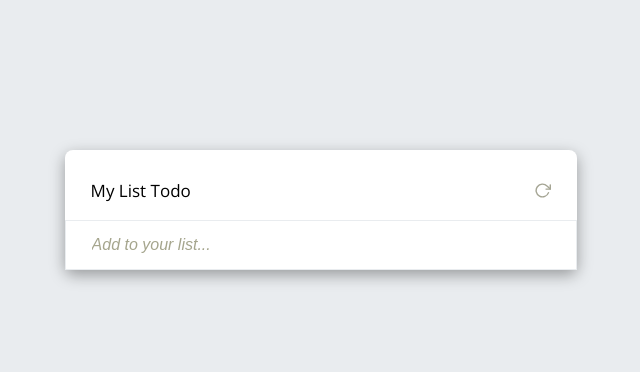
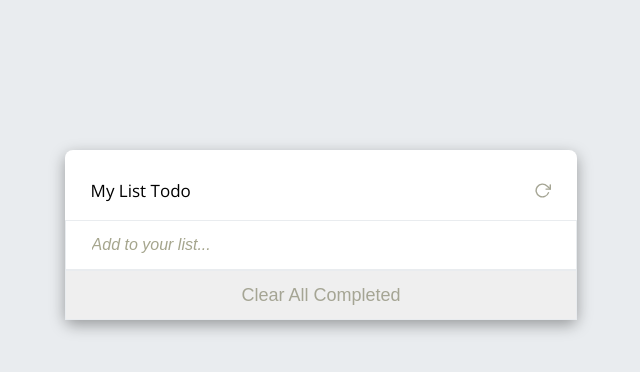
Before and after one commit to Ogaga01/React-Todo, a React (Create React App) app: page / in a window 1280 px wide. Shown: the top 372 px of the page, without its empty margins (319-959 px from the left). Built offline with nearby package versions, Linux system fonts and the light colour scheme.

Commit message:
Add Button Component

```diff
--- a/src/App.js
+++ b/src/App.js
@@ -5,6 +5,7 @@ import { getLocalStorage, setLocalStorage, tasks } from './LocalStorage';
 import Header from './Header';
 import NewTask from './NewTask';
 import Task from './Task';
+import Button from './Button';
 
 function App() {
   const [task, setTask] = useState(tasks);
@@ -23,6 +24,7 @@ function App() {
       <Header />
       <Input onAddNewTodo={addnewTodoHandler} />
       <NewTask tasks={task} />
+      <Button/>
     </div>
   );
 }
--- /dev/null
+++ b/src/Button.js
@@ -0,0 +1,7 @@
+import styles from './SASS/Button.module.scss'
+
+const Button = () => {
+    return <button className={styles.submit} type="button">Clear All Completed</button>
+}
+
+export default Button
--- /dev/null
+++ b/src/SASS/Button.module.scss
@@ -0,0 +1,9 @@
+.submit {
+  width: 100%;
+  height: 50px;
+  border: 1px solid #e9ecef;
+  box-sizing: border-box;
+  outline: none;
+  color: #a5a594;
+  font-size: large;
+}
--- a/src/SASS/NewTask.module.scss
+++ b/src/SASS/NewTask.module.scss
@@ -33,16 +33,6 @@
   margin-right: 5%;
 }
 
-.submit {
-  width: 100%;
-  height: 50px;
-  border: 1px solid #e9ecef;
-  box-sizing: border-box;
-  outline: none;
-  color: #a5a594;
-  font-size: large;
-}
-
 .state {
   margin-left: 5%;
 }
```
